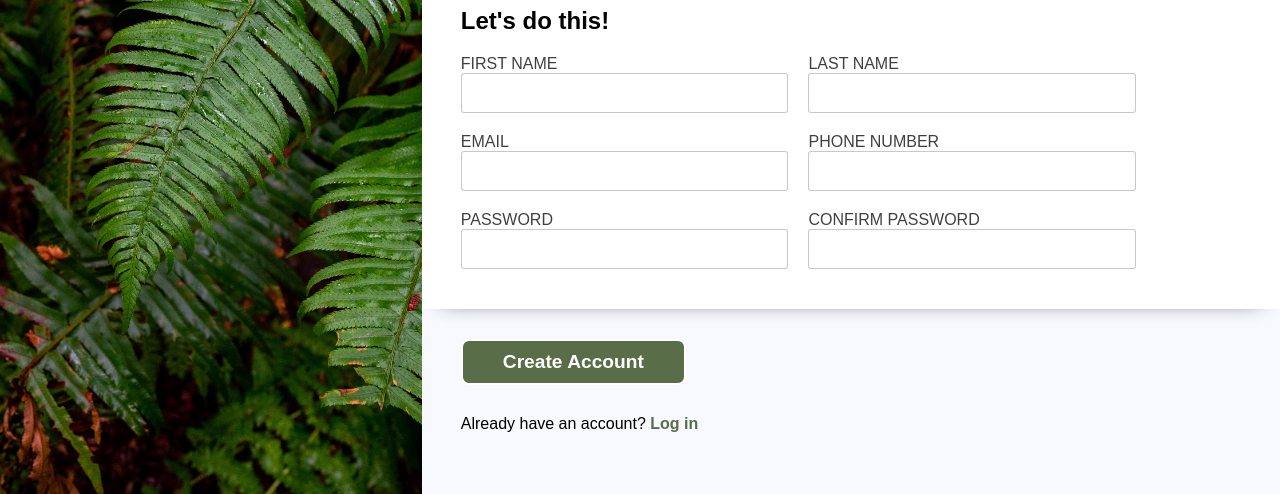
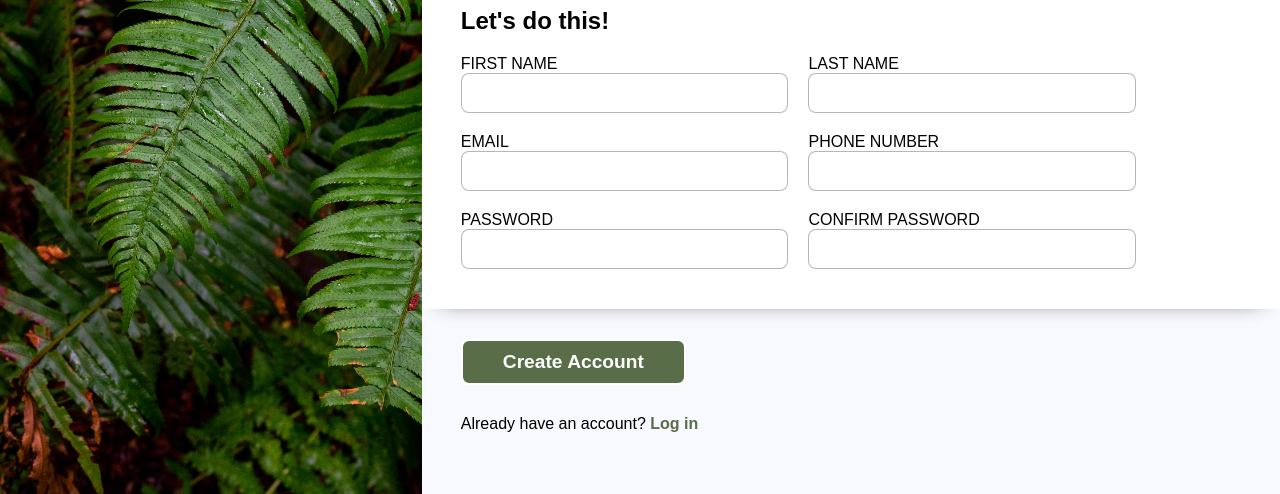
Before and after one commit to palsterzilla/sign-up-form, a plain HTML site: page index.html in a window 1280 px wide. Shown: the part 306-800 px from the top of the page. Drawn offline with Linux system fonts and the light colour scheme.

Commit message:
Fix label font issue

```diff
--- a/styles.css
+++ b/styles.css
@@ -93,12 +93,12 @@ h1 {
   flex-flow: column wrap;
   width: 40%;
   font-size: 1rem;
-  opacity: 75%;
+  /* opacity: 75%; */
 }
 
 input {
   border: 1px solid rgb(77, 77, 77, 0.4);
-  border-radius: 3px;
+  border-radius: 8px;
   padding: 10px;
   font-size: 1rem;
 }
```
